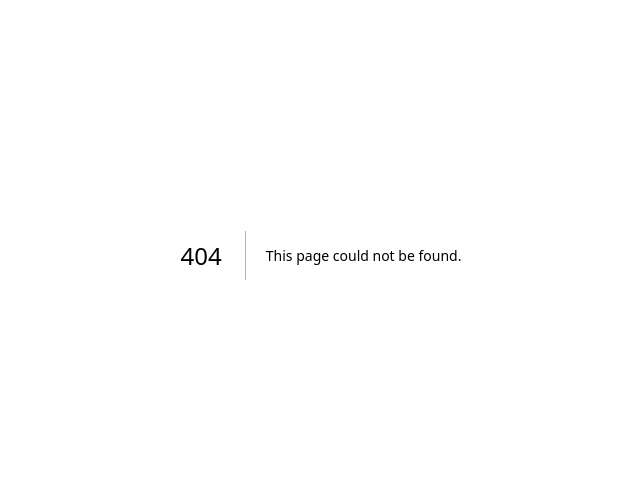
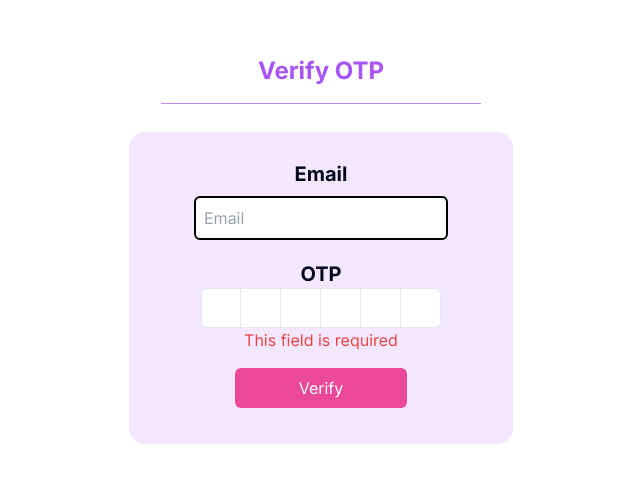
Before and after one commit to Sadatul/Pinklifeline, a Next.js app in the folder frontend/: page /verifyotp in a window 1280 px wide. Before the commit this address had no page. Shown: the part 145-628 px from the top of the page, without its empty margins (319-959 px from the left). Built offline with nearby package versions, Linux system fonts and the light colour scheme.

Commit message:
temporary save after otp page now doing context

```diff
--- a/frontend/package.json
+++ b/frontend/package.json
@@ -13,11 +13,13 @@
     "@emotion/styled": "^11.11.5",
     "@mui/icons-material": "^5.15.20",
     "@mui/material": "^5.15.20",
+    "@radix-ui/react-checkbox": "^1.1.0",
     "@radix-ui/react-separator": "^1.1.0",
     "axios": "^1.7.2",
     "class-variance-authority": "^0.7.0",
     "clsx": "^2.1.1",
     "framer-motion": "^11.2.11",
+    "input-otp": "^1.2.4",
     "lucide-react": "^0.395.0",
     "next": "14.2.4",
     "next-themes": "^0.3.0",
--- /dev/null
+++ b/frontend/src/app/components/authContexts.js
@@ -0,0 +1,18 @@
+'use client'
+import { createContext, useState } from "react"
+
+const AuthContext = createContext()
+const AuthContextDispatch = createContext()
+
+function AuthContextProvider({ children }) {
+    const [auth, setAuth] = useState({ isAuth: false, token: "" })
+    return (
+        <AuthContext.Provider value={auth}>
+            <AuthContextDispatch.Provider value={setAuth}>
+                {children}
+            </AuthContextDispatch.Provider>
+        </AuthContext.Provider>
+    )
+}
+
+export { AuthContext, AuthContextDispatch, AuthContextProvider }
--- a/frontend/src/app/reglogin/page.js
+++ b/frontend/src/app/reglogin/page.js
@@ -4,11 +4,13 @@ import { toast } from "sonner"
 import { useEffect, useState } from "react"
 import { Separator } from "@/components/ui/separator"
 import axios from "axios"
-
+import { useRouter } from "next/navigation"
+import { Checkbox } from "@/components/ui/checkbox"
 
 export default function LoginRegister() {
     const { register, handleSubmit, formState: { errors } } = useForm()
     const [currentSection, setCurrentSection] = useState("Login")
+    const router = useRouter()
     useEffect(() => {
         if (currentSection === "Login") {
             document.getElementById("loginsection").classList.add("text-purple-500")
@@ -23,13 +25,11 @@ export default function LoginRegister() {
     const submitForm = async (data) => {
         console.log(data)
         if (currentSection === "Login") {
-            const sentData = { email: data.email, password: data.password }
-            axios.post("/api/auth/login", sentData).then((res) => {
-                if (res.data.success) {
-                    toast.success(res.data.message)
-                }
-                else {
-                    toast.error(res.data.message)
+            const sentData = { username: data.email, password: data.password }
+            axios.post("http://localhost:8080/v1/auth", sentData).then((res) => {
+                if(res.status === 200){
+                    toast.success("Login successful")
+                    console.log(res.data)
                 }
             }).catch((err) => {
                 toast.error("An error occured")
@@ -45,21 +45,28 @@ export default function LoginRegister() {
                 return
             }
             else {
-                const sentData = { email: data.email, password: data.password, type: data.Type }
+                const sentData = { username: data.email, password: data.password, role: data.Type }
                 document.getElementById("confirm_password").classList.remove("border-red-500")
                 document.getElementById("confirm_password").classList.add("border-black")
                 document.getElementById("confirm_password").classList.add("border-2")
                 document.getElementById("password_mismatch_label").hidden = true
-                axios.post("/api/auth/register", sentData).then((res) => {
-                    if (res.data.success) {
-                        toast.success(res.data.message)
-                    }
-                    else {
-                        toast.error(res.data.message)
-                    }
-                }).catch((err) => {
-                    toast.error("An error occured")
-                })
+                router.push(`/verifyotp?email=${data.email}`)
+                // axios.post("http://localhost:8080/v1/auth/register", sentData).then((res) => {
+                //     console.log("Response")
+                //     console.log(res)
+                //     if (res.status === 200) {
+                //         toast.success("Registration successful going to OTP verification")
+                //         router.push(`/verifyotp?email=${data.email}`)
+                //     }
+                //     else {
+                //         toast.error("Registration failed")
+                //     }
+                // }).catch((err) => {
+                //     console.log(err)
+                //     toast.error("An error occured. Registration failed",{
+                //         description: "A user with this email already exists. Please login or use another email"
+                //     })
+                // })
             }
         }
     }
@@ -76,23 +83,34 @@ export default function LoginRegister() {
                 <Separator className="bg-purple-400 m-2 w-80" />
                 <form className="flex w-96 p-5 rounded-2xl flex-col items-center justify-between flex-wrap flex-shrink bg-purple-100 m-5" onSubmit={handleSubmit(submitForm)}>
                     <label className="text-xl font-bold m-2">Email</label>
-                    <input type="email" placeholder="Email" className="border-2 border-black rounded-md p-2" {...register("email", { required: true, maxLength: 32 })} />
+                    <input type="email" placeholder="Email" className="border-2 border-pink-700 rounded-md p-2" {...register("email", { required: true, maxLength: 32 })} />
                     {errors.email?.type === "required" && <span className="text-red-500">This field is required</span>}
                     {errors.email?.type === "maxLength" && <span className="text-red-500">Max length is 32</span>}
                     <label className="text-xl font-bold mt-5">Password</label>
-                    <input type="password" placeholder="Password" className="border-2 border-black rounded-md p-2 mt-2" {...register("password", { required: true, maxLength: 64 })} />
+                    <input id="password" type="password" placeholder="Password" className="border-2 border-pink-700 rounded-md p-2 mt-2" {...register("password", { required: true, maxLength: 64 })} />
                     {errors.password?.type === "required" && <span className="text-red-500">This field is required</span>}
                     {errors.password?.type === "maxLength" && <span className="text-red-500">Max length is 64</span>}
+                    <div className="flex flex-row items-center justify-center mt-1">
+                    <Checkbox defaultChecked={false} id="show_pass" onCheckedChange={(checked)=>{
+                        if(checked){
+                            document.getElementById("password").type = "text"
+                        }
+                        else{
+                            document.getElementById("password").type = "password"
+                        }
+                    }} />
+                    <label htmlFor="show_pass" className="text-sm font-bold ml-2">Show Password</label>
+                    </div>
                     {currentSection === "Register" && (
                         <>
                             <label className="text-xl font-bold mt-5">Confirm Password</label>
-                            <input id="confirm_password" type="password" placeholder="Password" className="border-2 border-black rounded-md p-2 mt-2" {...register("confirm_password", { required: true, maxLength: 64 })} />
+                            <input id="confirm_password" type="password" placeholder="Password" className="border-2 border-pink-700 rounded-md p-2 mt-2" {...register("confirm_password", { required: true, maxLength: 64 })} />
                             <span id="password_mismatch_label" hidden className="text-red-500">Passwords should match</span>
                             <select className="w-32 mt-5 h-9 rounded p-2" {...register("Type", { required: true })}>
-                                <option className="w-full m-3" value="General">General</option>
-                                <option className="w-full m-3" value=" Doctor"> Doctor</option>
-                                <option className="w-full m-3" value=" Nurse"> Nurse</option>
-                                <option className="w-full m-3" value=" Hospital"> Hospital</option>
+                                <option className="w-full m-3" value="ROLE_PATIENT">PATIENT</option>
+                                <option className="w-full m-3" value="ROLE_DOCTOR">DOCTOR</option>
+                                <option className="w-full m-3" value="ROLE_NURSE">NURSE</option>
+                                <option className="w-full m-3" value="ROLE_ADMIN">ADMIN</option>
                             </select>
                         </>
                     )
--- /dev/null
+++ b/frontend/src/app/verifyotp/page.js
@@ -0,0 +1,80 @@
+'use client'
+import { set, useForm } from "react-hook-form"
+import { toast } from "sonner"
+import { useEffect, useState } from "react"
+import { Separator } from "@/components/ui/separator"
+import axios from "axios"
+import { useRouter } from "next/navigation"
+import { useSearchParams } from "next/navigation"
+import {
+    InputOTP,
+    InputOTPGroup,
+    InputOTPSlot,
+} from "@/components/ui/input-otp"
+
+
+export default function LoginRegister() {
+    const { register, handleSubmit, setValue, formState: { errors } } = useForm()
+    const params = useSearchParams()
+    const router = useRouter()
+
+    const handleOtpChange = (opt) => {
+        console.log(opt)
+        if (opt.length === 6) {
+            setValue("otp", opt)
+        }
+        return
+    }
+
+    const submitForm = async (data) => {
+        console.log(data)
+        const sentData = { username: data.email, otp: data.otp }
+        console.log("Sent data")
+        console.log(sentData)
+        // axios.post("http://localhost:8080/v1/auth/verify", sentData).then((res) => {
+        //     if (res.status === 200) {
+        //         toast.success("OTP verified")
+        //         console.log(res.data)
+        //     }
+        // }).catch((err) => {
+        //     toast.error("An error occured", {
+        //         description: "Please check your OTP and try again"
+        //     })
+        // })
+
+    }
+
+
+    return (
+        <div className="flex w-screen flex-col h-screen items-center justify-center flex-wrap flex-shrink">
+            <div className="flex w-full flex-col  p-10 items-center justify-center flex-wrap flex-shrink ">
+                <div className="flex flex-row justify-center items-center">
+                    <button id="loginsection" className="text-2xl font-bold text-center m-2 text-purple-500">Verify OTP</button>
+                </div>
+                <Separator className="bg-purple-400 m-2 w-80" />
+                <form className="flex w-96 p-5 rounded-2xl flex-col items-center justify-between flex-wrap flex-shrink bg-purple-100 m-5" onSubmit={handleSubmit(submitForm)}>
+                    <label className="text-xl font-bold m-2">Email</label>
+                    <input type="email" placeholder="Email" className="border-2 border-black rounded-md p-2" defaultValue={params.get('email')} {...register("email", { required: true, maxLength: 32 })} />
+                    {errors.email?.type === "required" && <span className="text-red-500">This field is required</span>}
+                    {errors.email?.type === "maxLength" && <span className="text-red-500">Max length is 32</span>}
+                    <label className="text-xl font-bold mt-5">OTP</label>
+                    {/* <input type="otp" placeholder="OTP" className="border-2 border-black rounded-md p-2 mt-2" {...register("otp", { required: true, maxLength: 6 })} />
+                    {errors.password?.type === "required" && <span className="text-red-500">This field is required</span>}
+                    {errors.password?.type === "maxLength" && <span className="text-red-500">Max length is 64</span>} */}
+                    <InputOTP maxLength={6} onChange={handleOtpChange} >
+                        <InputOTPGroup >
+                            <InputOTPSlot index={0} className="bg-white" />
+                            <InputOTPSlot index={1} className="bg-white" />
+                            <InputOTPSlot index={2} className="bg-white" />
+                            <InputOTPSlot index={3} className="bg-white" />
+                            <InputOTPSlot index={4} className="bg-white" />
+                            <InputOTPSlot index={5} className="bg-white" />
+                        </InputOTPGroup>
+                    </InputOTP>
+                    {!errors.otp && <span className="text-red-500">This field is required</span>}
+                    <button type="submit" className="bg-pink-500 text-white p-2 m-4 w-1/2 rounded-md hover:scale-105 hover:bg-pink-100 hover:text-pink-950 hover:border-double hover:border-pink-900 hover:border-2 transition ease-out duration-300">Verify</button>
+                </form>
+            </div>
+        </div>
+    )
+}
--- /dev/null
+++ b/frontend/src/components/ui/checkbox.jsx
@@ -0,0 +1,24 @@
+"use client"
+
+import * as React from "react"
+import * as CheckboxPrimitive from "@radix-ui/react-checkbox"
+import { Check } from "lucide-react"
+
+import { cn } from "@/lib/utils"
+
+const Checkbox = React.forwardRef(({ className, ...props }, ref) => (
+  <CheckboxPrimitive.Root
+    ref={ref}
+    className={cn(
+      "peer h-4 w-4 shrink-0 rounded-sm border border-primary ring-offset-background focus-visible:outline-none focus-visible:ring-2 focus-visible:ring-ring focus-visible:ring-offset-2 disabled:cursor-not-allowed disabled:opacity-50 data-[state=checked]:bg-primary data-[state=checked]:text-primary-foreground",
+      className
+    )}
+    {...props}>
+    <CheckboxPrimitive.Indicator className={cn("flex items-center justify-center text-current")}>
+      <Check className="h-4 w-4" />
+    </CheckboxPrimitive.Indicator>
+  </CheckboxPrimitive.Root>
+))
+Checkbox.displayName = CheckboxPrimitive.Root.displayName
+
+export { Checkbox }
--- /dev/null
+++ b/frontend/src/components/ui/input-otp.jsx
@@ -0,0 +1,55 @@
+"use client"
+
+import * as React from "react"
+import { OTPInput, OTPInputContext } from "input-otp"
+import { Dot } from "lucide-react"
+
+import { cn } from "@/lib/utils"
+
+const InputOTP = React.forwardRef(({ className, containerClassName, ...props }, ref) => (
+  <OTPInput
+    ref={ref}
+    containerClassName={cn("flex items-center gap-2 has-[:disabled]:opacity-50", containerClassName)}
+    className={cn("disabled:cursor-not-allowed", className)}
+    {...props} />
+))
+InputOTP.displayName = "InputOTP"
+
+const InputOTPGroup = React.forwardRef(({ className, ...props }, ref) => (
+  <div ref={ref} className={cn("flex items-center", className)} {...props} />
+))
+InputOTPGroup.displayName = "InputOTPGroup"
+
+const InputOTPSlot = React.forwardRef(({ index, className, ...props }, ref) => {
+  const inputOTPContext = React.useContext(OTPInputContext)
+  const { char, hasFakeCaret, isActive } = inputOTPContext.slots[index]
+
+  return (
+    (<div
+      ref={ref}
+      className={cn(
+        "relative flex h-10 w-10 items-center justify-center border-y border-r border-input text-sm transition-all first:rounded-l-md first:border-l last:rounded-r-md",
+        isActive && "z-10 ring-2 ring-ring ring-offset-background",
+        className
+      )}
+      {...props}>
+      {char}
+      {hasFakeCaret && (
+        <div
+          className="pointer-events-none absolute inset-0 flex items-center justify-center">
+          <div className="h-4 w-px animate-caret-blink bg-foreground duration-1000" />
+        </div>
+      )}
+    </div>)
+  );
+})
+InputOTPSlot.displayName = "InputOTPSlot"
+
+const InputOTPSeparator = React.forwardRef(({ ...props }, ref) => (
+  <div ref={ref} role="separator" {...props}>
+    <Dot />
+  </div>
+))
+InputOTPSeparator.displayName = "InputOTPSeparator"
+
+export { InputOTP, InputOTPGroup, InputOTPSlot, InputOTPSeparator }
--- a/frontend/tailwind.config.js
+++ b/frontend/tailwind.config.js
@@ -66,10 +66,15 @@ module.exports = {
           from: { height: "var(--radix-accordion-content-height)" },
           to: { height: "0" },
         },
+        "caret-blink": {
+          "0%,70%,100%": { opacity: "1" },
+          "20%,50%": { opacity: "0" },
+        },
       },
       animation: {
         "accordion-down": "accordion-down 0.2s ease-out",
         "accordion-up": "accordion-up 0.2s ease-out",
+        "caret-blink": "caret-blink 1.25s ease-out infinite",
       },
     },
   },
```
Also changed, not shown: 2 other files (tests, documents, lock files or other folders).
